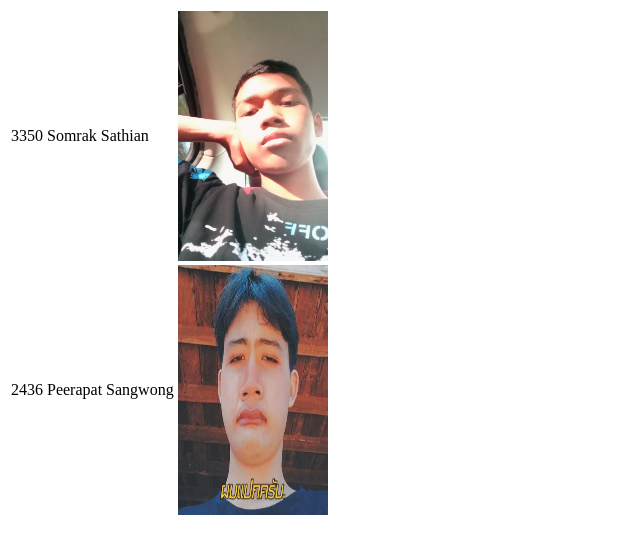
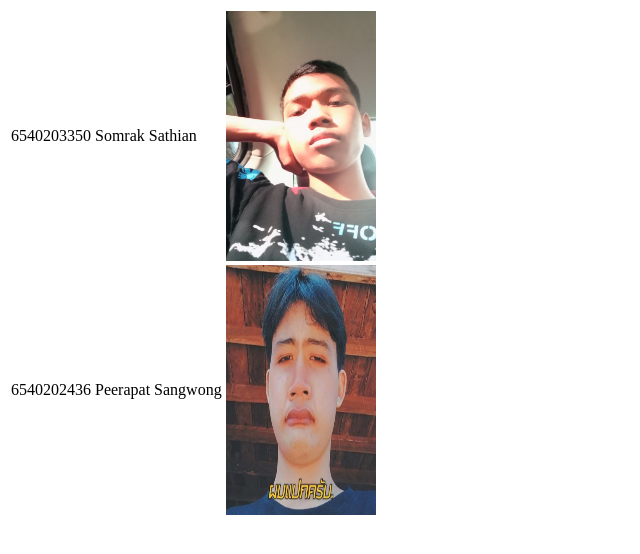
Before and after one commit to Peerapat2003/lab3_3, a plain HTML site: page index.html in a window 1280 px wide. Shown: the whole page, without its empty margins (0-640 px from the left). Drawn offline with Linux system fonts and the light colour scheme.

Commit message:
Update index.html

```diff
--- a/index.html
+++ b/index.html
@@ -7,12 +7,12 @@
     <body>
         <table>
             <tr>
-                <td>3350</td><td>Somrak Sathian</td>
+                <td>6540203350</td><td>Somrak Sathian</td>
                 <td><img src="IMG20211126153251.jpg"width="150" height="250"></td>
             </tr></n>
 
             <tr>
-                <td>2436</td><td>Peerapat Sangwong</td>
+                <td>6540202436</td><td>Peerapat Sangwong</td>
                 <td><img src="received_243352564792855.jpeg"width="150" height="250"></td>
             </tr></n>
         </table>
```
